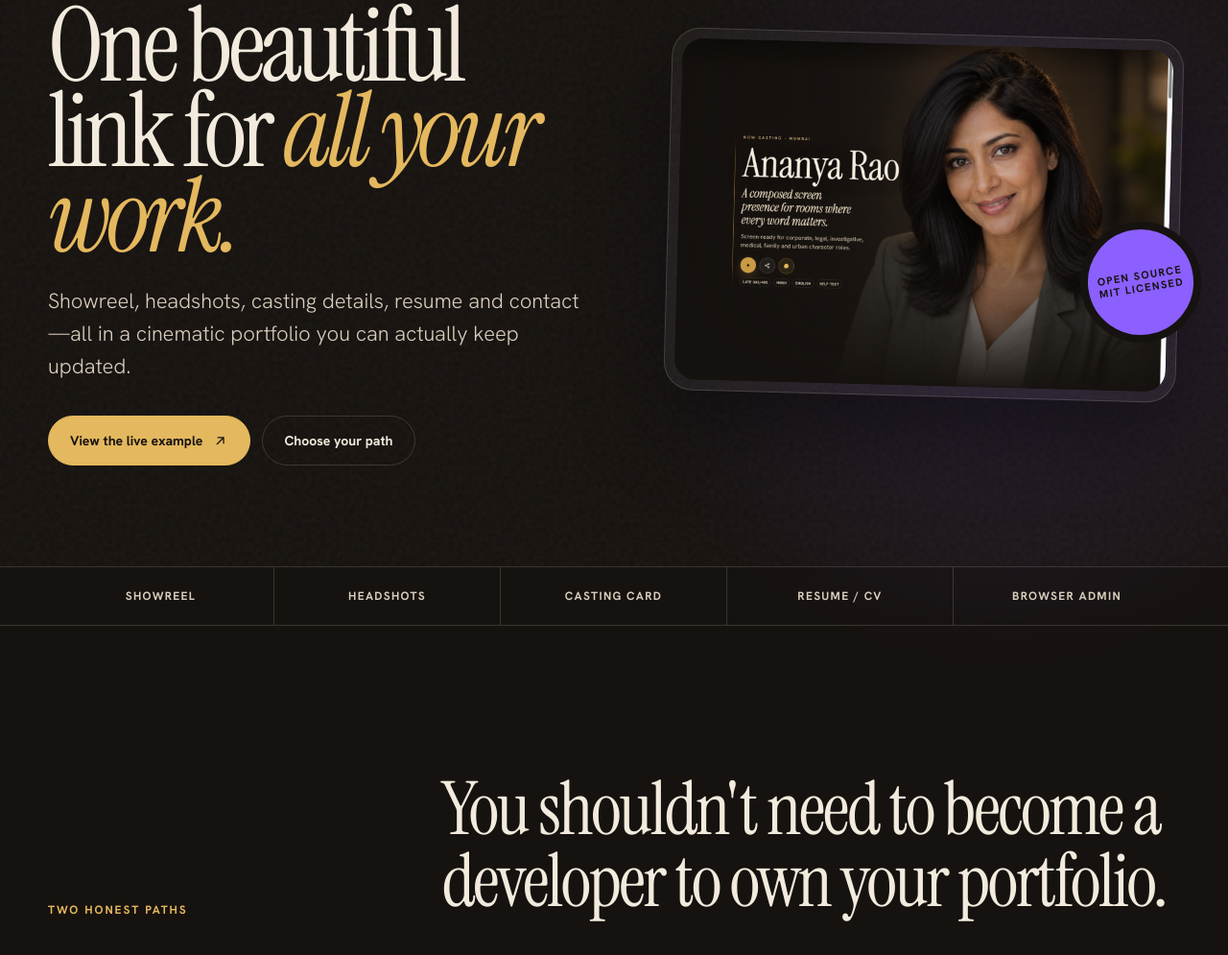
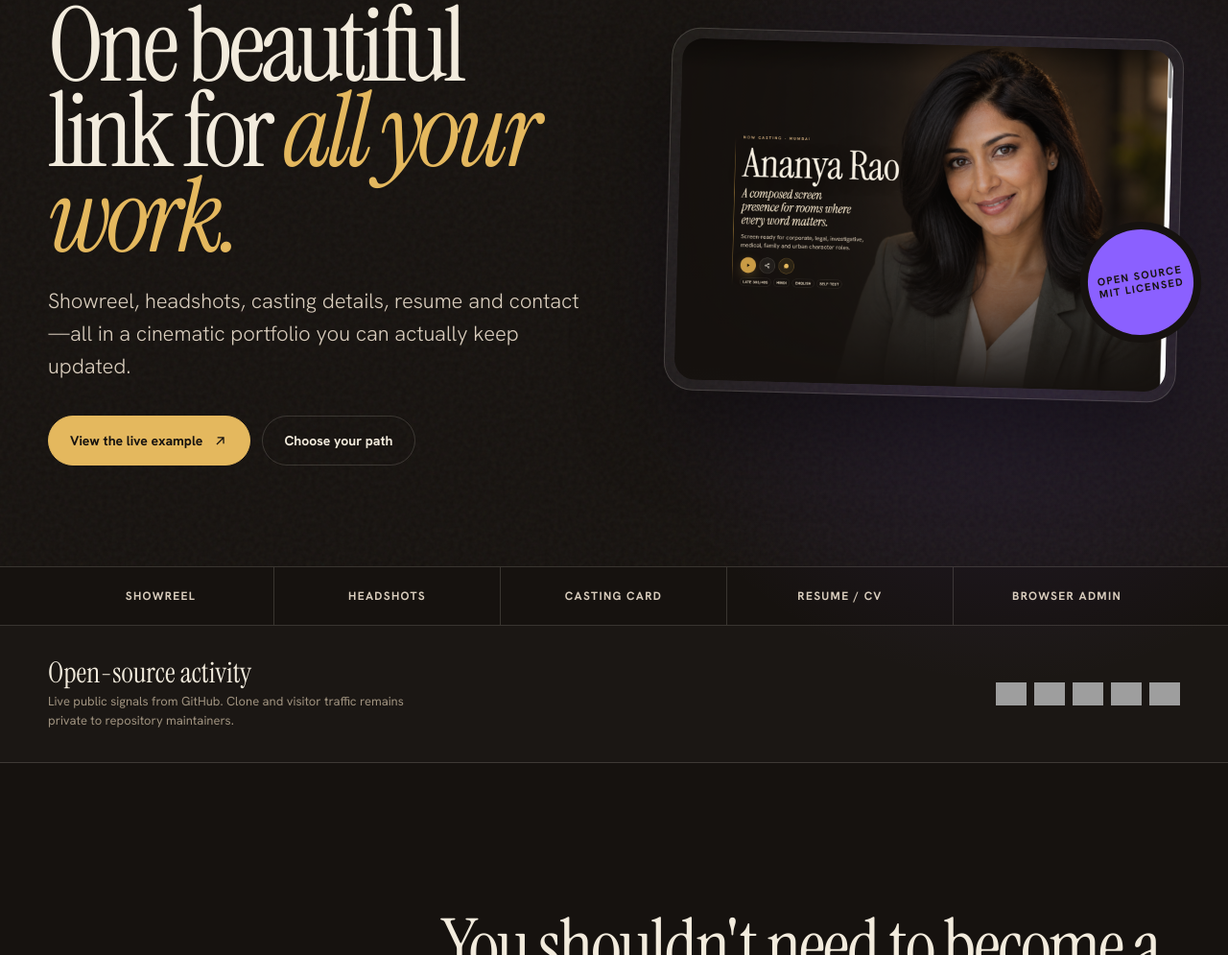
Before and after one commit to eyeinthesky6/artistpass, a website: page site/index.html in a window 1280 px wide. Shown: the part 210-1205 px from the top of the page at 96% size. Drawn offline with Linux system fonts and the light colour scheme; grey boxes are pictures that could not be loaded; files whose address does not match are found by name.

Commit message:
docs(community): add live project activity signals

```diff
--- a/site/index.html
+++ b/site/index.html
@@ -214,6 +214,38 @@
     }
     .proof-grid div:last-child { border-right: 0; }
 
+    .activity-band {
+      padding: 34px 0;
+      background: rgba(255, 255, 255, .025);
+      border-bottom: 1px solid var(--line);
+    }
+    .activity-inner {
+      display: grid;
+      grid-template-columns: minmax(220px, .7fr) minmax(0, 1.3fr);
+      gap: 34px;
+      align-items: center;
+    }
+    .activity-copy h2 {
+      margin-bottom: 6px;
+      font-size: 30px;
+      letter-spacing: 0;
+    }
+    .activity-copy p {
+      margin-bottom: 0;
+      color: #9f927f;
+      font-size: 13px;
+      line-height: 1.5;
+    }
+    .activity-badges {
+      display: flex;
+      flex-wrap: wrap;
+      gap: 8px;
+      align-items: center;
+      justify-content: flex-end;
+    }
+    .activity-badges a { display: inline-flex; }
+    .activity-badges img { width: auto; height: 24px; }
+
     .section { padding: clamp(92px, 12vw, 160px) 0; }
     .section-head {
       display: grid;
@@ -300,6 +332,8 @@
       .feature:nth-child(2n) { border-right: 0; }
       .open-source { grid-template-columns: 1fr; }
       .source-mark { max-width: 310px; }
+      .activity-inner { grid-template-columns: 1fr; }
+      .activity-badges { justify-content: flex-start; }
     }
 
     @media (max-width: 680px) {
@@ -371,6 +405,22 @@
       </div>
     </div>
 
+    <section class="activity-band" aria-labelledby="activity-title">
+      <div class="activity-inner shell">
+        <div class="activity-copy">
+          <h2 id="activity-title">Open-source activity</h2>
+          <p>Live public signals from GitHub. Clone and visitor traffic remains private to repository maintainers.</p>
+        </div>
+        <div class="activity-badges" aria-label="ArtistPass GitHub activity">
+          <a href="https://github.com/eyeinthesky6/artistpass/actions/workflows/validate.yml"><img src="https://img.shields.io/github/actions/workflow/status/eyeinthesky6/artistpass/validate.yml?branch=main&amp;style=flat-square&amp;logo=githubactions&amp;logoColor=white&amp;label=validation&amp;labelColor=16120F&amp;color=C99B45" alt="Validation status"></a>
+          <a href="https://github.com/eyeinthesky6/artistpass/stargazers"><img src="https://img.shields.io/github/stars/eyeinthesky6/artistpass?style=flat-square&amp;logo=github&amp;logoColor=white&amp;label=stars&amp;labelColor=16120F&amp;color=C99B45" alt="GitHub stars"></a>
+          <a href="https://github.com/eyeinthesky6/artistpass/forks"><img src="https://img.shields.io/github/forks/eyeinthesky6/artistpass?style=flat-square&amp;logo=github&amp;logoColor=white&amp;label=forks&amp;labelColor=16120F&amp;color=C99B45" alt="GitHub forks"></a>
+          <a href="https://github.com/eyeinthesky6/artistpass/graphs/contributors"><img src="https://img.shields.io/github/contributors/eyeinthesky6/artistpass?style=flat-square&amp;logo=github&amp;logoColor=white&amp;label=contributors&amp;labelColor=16120F&amp;color=C99B45" alt="GitHub contributors"></a>
+          <a href="https://github.com/eyeinthesky6/artistpass/pulse"><img src="https://img.shields.io/github/commit-activity/m/eyeinthesky6/artistpass?style=flat-square&amp;logo=git&amp;logoColor=white&amp;label=commits%2Fmonth&amp;labelColor=16120F&amp;color=C99B45" alt="Monthly commit activity"></a>
+        </div>
+      </div>
+    </section>
+
     <section class="section shell" id="paths">
       <div class="section-head">
         <span class="section-label">Two honest paths</span>
```
Also changed, not shown: README.md.
